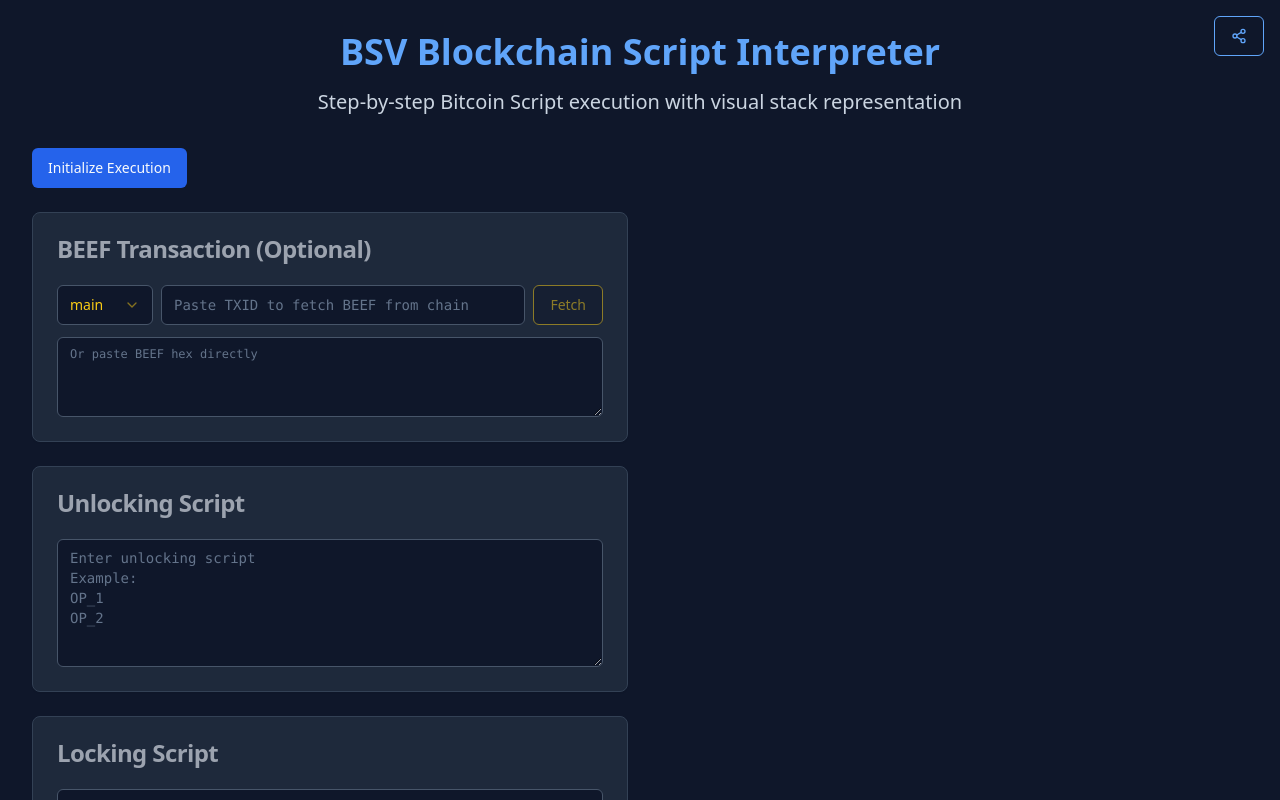
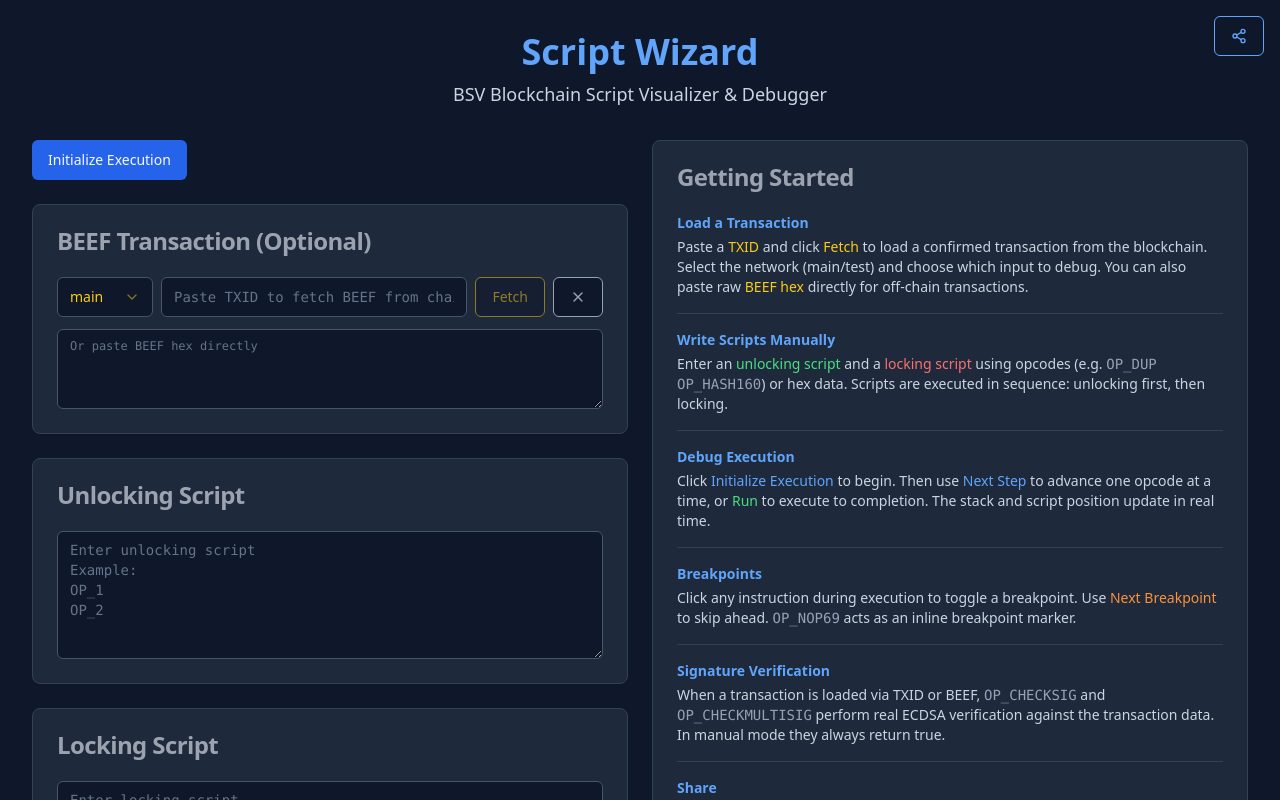
Before and after one commit to bsv-blockchain/script-wizard, a React (Vite) app: page / in a window 1280 px wide. Shown: the top 800 px of the page. Built offline with nearby package versions, Linux system fonts and the light colour scheme; what @bsv/sdk would draw is missing.

Commit message:
explainer
Signed-off-by: Deggen <d.kellenschwiler@bsvassociation.org>

```diff
--- a/src/components/ScriptInterpreter.tsx
+++ b/src/components/ScriptInterpreter.tsx
@@ -12,7 +12,7 @@ import { parseScript, executeStep, executeRun, executeToNextBreakpoint, toggleBr
 import { Transaction, UnlockingScript, LockingScript } from "@bsv/sdk";
 import { parseScriptParamsFromUrl, generateShareableUrl, updateUrlWithScripts, ScriptParams } from "@/utils/urlUtils";
 import { useToast } from "@/hooks/use-toast";
-import { Share2, Play, Pause, SkipForward, RotateCcw, Loader2 } from "lucide-react";
+import { Share2, Play, Pause, SkipForward, RotateCcw, Loader2, X } from "lucide-react";
 import { enrich } from "@/lib/utils";
 import { woc } from "@/lib/woc";
 
@@ -149,6 +149,18 @@ const ScriptInterpreter = ({ onExecutionStateChange }: ScriptInterpreterProps =
       setLookupLoading(false);
     }
   }, [lookupTxid, populateFromBeef]);
+
+  // Clear all BEEF, TXID, and script state
+  const clearAll = useCallback(() => {
+    setLookupTxid("");
+    setBeefHex("");
+    setBeefTx(null);
+    setBeefInputIndex(0);
+    setBeefError("");
+    setUnlockingScript("");
+    setLockingScript("");
+    setTransactionVersion(2);
+  }, []);
 
   // When BEEF is loaded and user edits a script textarea, update the in-memory tx object
   const handleUnlockingScriptChange = useCallback((value: string) => {
@@ -530,6 +542,15 @@ const ScriptInterpreter = ({ onExecutionStateChange }: ScriptInterpreterProps =
                   >
                     {lookupLoading ? <Loader2 size={16} className="animate-spin" /> : "Fetch"}
                   </Button>
+                  <Button
+                    onClick={clearAll}
+                    disabled={isExecuting || lookupLoading}
+                    variant="outline"
+                    className="bg-slate-900 border-slate-400 text-slate-400 hover:bg-slate-400 hover:text-slate-900"
+                    title="Clear all"
+                  >
+                    <X size={16} />
+                  </Button>
                 </div>
                 <Textarea
                   value={beefHex}
@@ -615,9 +636,9 @@ const ScriptInterpreter = ({ onExecutionStateChange }: ScriptInterpreterProps =
         )}
       </div>
 
-      {/* Right Column - Execution Visualization */}
+      {/* Right Column - Execution Visualization / Help */}
       <div className="space-y-6">
-        {scriptState && (
+        {scriptState ? (
           <>
             <ScriptDisplay
               instructions={scriptState.instructions}
@@ -632,6 +653,43 @@ const ScriptInterpreter = ({ onExecutionStateChange }: ScriptInterpreterProps =
               altStack={scriptState.altStack}
             />
           </>
+        ) : (
+          <Card className="bg-slate-800 border-slate-700">
+            <CardHeader>
+              <CardTitle className="text-gray-400">Getting Started</CardTitle>
+            </CardHeader>
+            <CardContent className="space-y-4 text-sm text-slate-300">
+              <div>
+                <h3 className="text-blue-400 font-semibold mb-1">Load a Transaction</h3>
+                <p>Paste a <span className="text-yellow-400">TXID</span> and click <span className="text-yellow-400">Fetch</span> to load a confirmed transaction from the blockchain. Select the network (main/test) and choose which input to debug. You can also paste raw <span className="text-yellow-400">BEEF hex</span> directly for off-chain transactions.</p>
+              </div>
+              <Separator className="bg-slate-700" />
+              <div>
+                <h3 className="text-blue-400 font-semibold mb-1">Write Scripts Manually</h3>
+                <p>Enter an <span className="text-green-400">unlocking script</span> and a <span className="text-red-400">locking script</span> using opcodes (e.g. <code className="text-slate-400">OP_DUP OP_HASH160</code>) or hex data. Scripts are executed in sequence: unlocking first, then locking.</p>
+              </div>
+              <Separator className="bg-slate-700" />
+              <div>
+                <h3 className="text-blue-400 font-semibold mb-1">Debug Execution</h3>
+                <p>Click <span className="text-blue-400">Initialize Execution</span> to begin. Then use <span className="text-blue-400">Next Step</span> to advance one opcode at a time, or <span className="text-green-400">Run</span> to execute to completion. The stack and script position update in real time.</p>
+              </div>
+              <Separator className="bg-slate-700" />
+              <div>
+                <h3 className="text-blue-400 font-semibold mb-1">Breakpoints</h3>
+                <p>Click any instruction during execution to toggle a breakpoint. Use <span className="text-orange-400">Next Breakpoint</span> to skip ahead. <code className="text-slate-400">OP_NOP69</code> acts as an inline breakpoint marker.</p>
+              </div>
+              <Separator className="bg-slate-700" />
+              <div>
+                <h3 className="text-blue-400 font-semibold mb-1">Signature Verification</h3>
+                <p>When a transaction is loaded via TXID or BEEF, <code className="text-slate-400">OP_CHECKSIG</code> and <code className="text-slate-400">OP_CHECKMULTISIG</code> perform real ECDSA verification against the transaction data. In manual mode they always return true.</p>
+              </div>
+              <Separator className="bg-slate-700" />
+              <div>
+                <h3 className="text-blue-400 font-semibold mb-1">Share</h3>
+                <p>Click the <span className="text-blue-400">share</span> button to copy a URL that restores your current scripts or transaction. TXIDs produce compact links; pasted BEEF is encoded in the URL directly.</p>
+              </div>
+            </CardContent>
+          </Card>
         )}
       </div>
     </div>
--- a/src/pages/Index.tsx
+++ b/src/pages/Index.tsx
@@ -11,8 +11,8 @@ const Index = () => {
         {/* Only show heading when not executing */}
         {!isExecuting && (
           <div className="text-center mb-8">
-            <h1 className="text-4xl font-bold mb-4 text-blue-400">BSV Blockchain Script Interpreter</h1>
-            <p className="text-xl text-slate-300">Step-by-step Bitcoin Script execution with visual stack representation</p>
+            <h1 className="text-4xl font-bold mb-2 text-blue-400">Script Wizard</h1>
+            <p className="text-lg text-slate-300">BSV Blockchain Script Visualizer &amp; Debugger</p>
           </div>
         )}
         <ScriptInterpreter onExecutionStateChange={setIsExecuting} />
```
